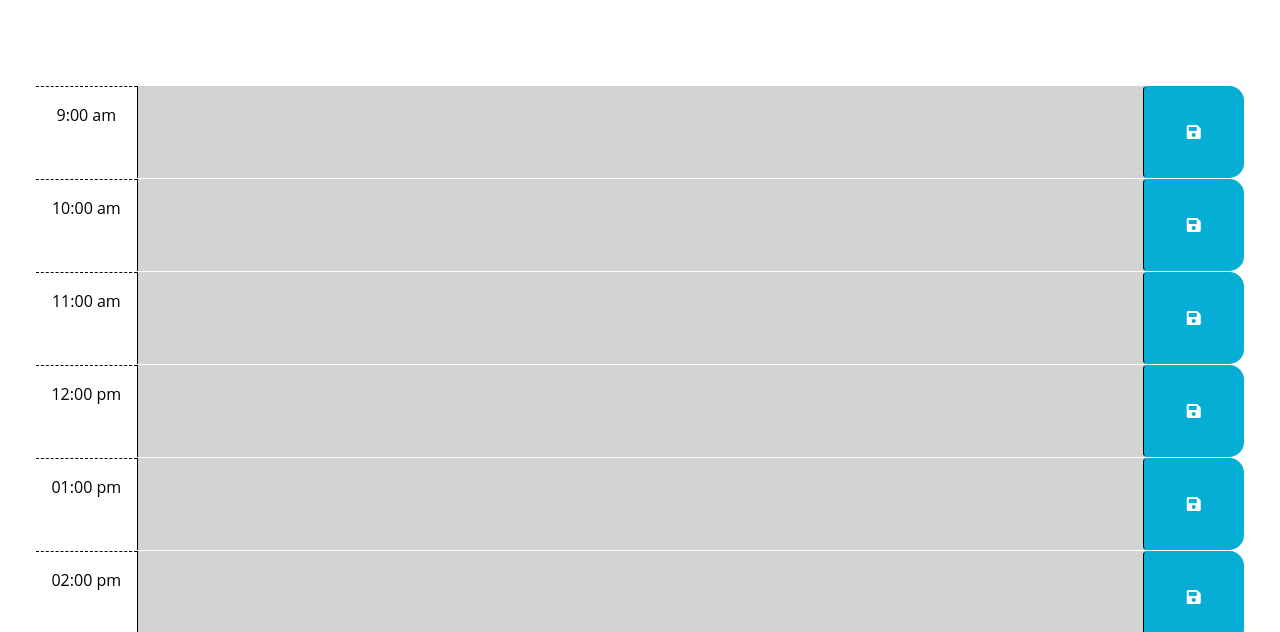
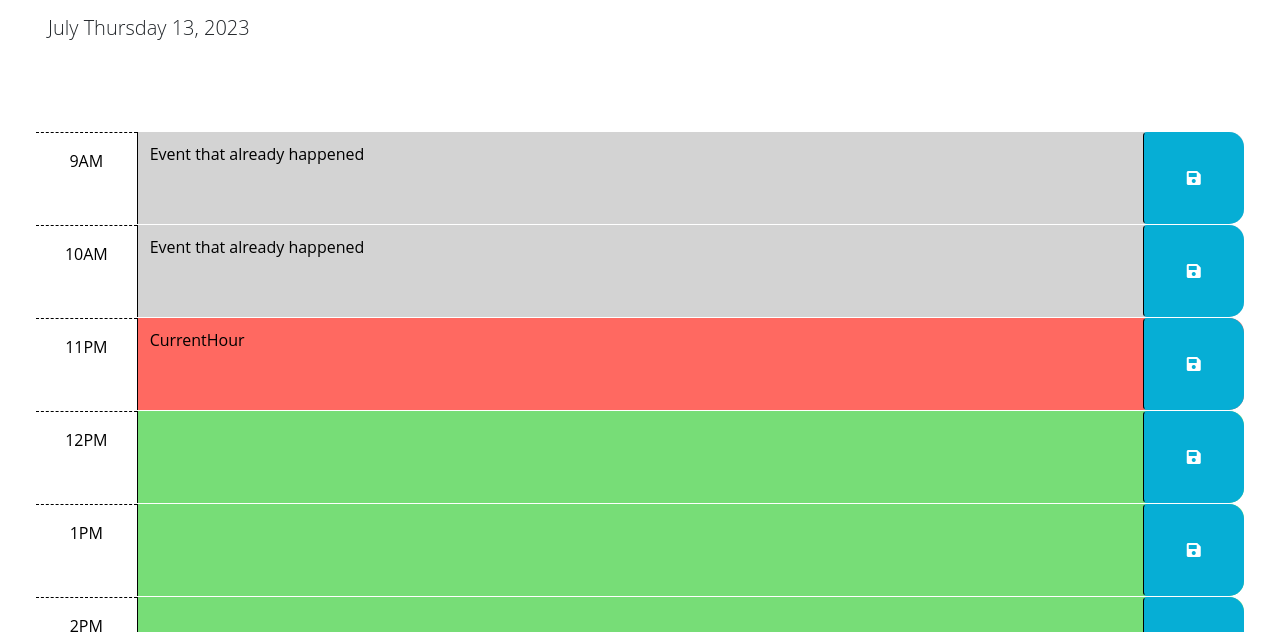
Before and after one commit to AutomataXRWrks/CalendarJs, a plain HTML site: page index.html in a window 1280 px wide. Shown: the part 166-798 px from the top of the page. Drawn offline with nearby package versions, Linux system fonts and the light colour scheme.

Commit message:
time css logic & current hour text

```diff
--- a/assets/js/script.js
+++ b/assets/js/script.js
@@ -9,25 +9,43 @@ $(function () {
   // time-block containing the button that was clicked? How might the id be
   // useful when saving the description in local storage?
   var rootEl = $('.container-fluid');
-  var currentDay = dayjs().day() // gets day of current week;
-  var currentHour = dayjs().hour() // gets current hour';
+
+  var currentDay = dayjs().format('MMMM dddd D, YYYY'); // gets day of current week;
+  var currentHour = dayjs().hour(); // gets current hour';
+  var currentHour = 11;
   console.log(currentHour);
-  console.log(currentDay);
+  //console.log(currentDay);
+
+
 
   var hoursCalendarDay = [
-    '9:00 am',
-    '10:00 am',
-    '11:00 am',
-    '12:00 pm',
-    '01:00 pm',
-    '02:00 pm',
-    '03:00 pm',
-    '04:00 pm',
-    '05:00 pm'
+    '9',
+    '10',
+    '11',
+    '12',
+    '13',
+    '14',
+    '15',
+    '16',
+    '17'
   ];
+
+  var hoursCalendarDayText = [
+    '9',
+    '10',
+    '11',
+    '12',
+    '1',
+    '2',
+    '3',
+    '4',
+    '5'
+  ]
 
   for (var i = 0; i < hoursCalendarDay.length; i++) {
     // Create a new `<div>` for each ability and its text content
+    var day = $('#currentDay')
+    day.text(currentDay);
     var rowdiv = $('<div>');
     var textHour = $('<div>');
     var textArea = $('<textarea>');
@@ -36,7 +54,11 @@ $(function () {
     rowdiv.attr('id', 'hour-'+i);
     rootEl.append(rowdiv);
     textHour.addClass('col-2 col-md-1 hour text-center py-3');
-    textHour.text(hoursCalendarDay[i]);
+    if (i < 2){
+      textHour.text(hoursCalendarDayText[i]+'AM');
+    } else {
+      textHour.text(hoursCalendarDayText[i]+'PM');
+    }
     rowdiv.append(textHour);
     textArea.addClass('col-8 col-md-10 description');
     textArea.attr('rows', '3');
@@ -46,15 +68,40 @@ $(function () {
     buttons.html('<i class="fas fa-save" aria-hidden="true"></i>');
     rowdiv.append(buttons);
 
+    var row = $('.time-block');
+    if (currentHour == hoursCalendarDay[i]){
+
+      var hourCurr = $('#hour-'+i);
+      hourCurr.addClass('present');
+      hourCurr.children('textarea').text('CurrentHour');
+    } if (currentHour > hoursCalendarDay[i]) {
+      var hourCurr = $('#hour-'+i);
+      var hourCurrPast = $('#hour-'+(i));
+      hourCurr.addClass('past');
+      hourCurrPast.children('textarea').text('Event that already happened');
+    } if (currentHour < hoursCalendarDay[i] ){
+
+      var hourCurr = $('#hour-'+i);
+      hourCurr.addClass('future');
+    }
+
   }
-  var hourDay = dayjs().format('H');
+
+
+
+
+
+
+
+
+
   //
   // TODO: Add code to apply the past, present, or future class to each time
   // block by comparing the id to the current hour. HINTS: How can the id
   // attribute of each time-block be used to conditionally add or remove the
   // past, present, and future classes? How can Day.js be used to get the
   // current hour in 24-hour time?
-  //
+    //
   // TODO: Add code to get any user input that was saved in localStorage and set
   // the values of the corresponding textarea elements. HINT: How can the id
   // attribute of each time-block be used to do this?
--- a/index.html
+++ b/index.html
@@ -74,6 +74,8 @@
     crossorigin="anonymous"></script>
 
     <script src="./assets/js/script.js"></script>
-    <script src="https://cdn.jsdelivr.net/npm/dayjs@1/dayjs.min.js"></script>
+
+
+
   </body>
 </html>
```
